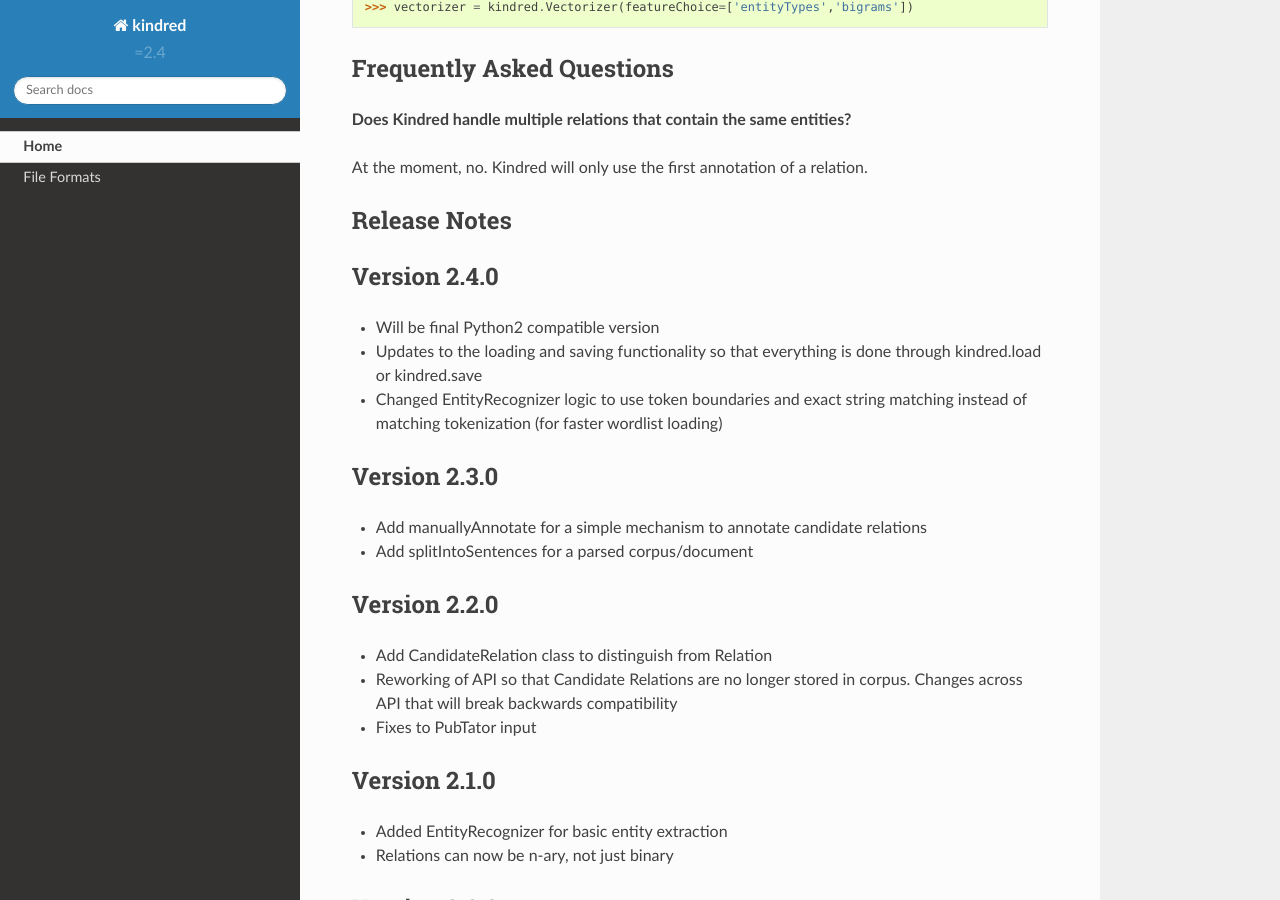
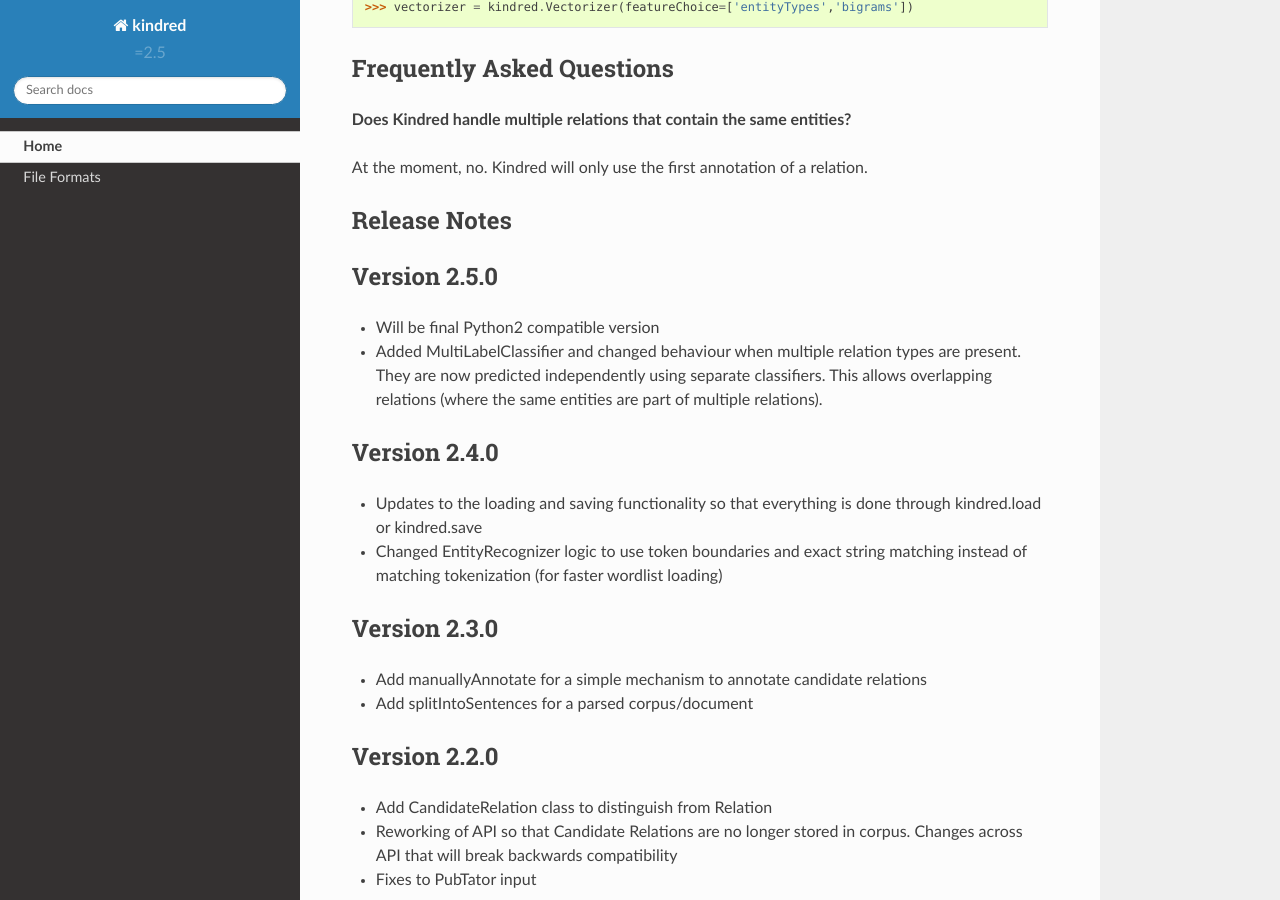
Before and after one commit to jakelever/kindred, a Sphinx documentation site: the page built from docs/index.rst, in a window 1280 px wide and 900 px high, scrolled down 4471 px. Built offline with Sphinx 7.4.7 and the Read the Docs theme 2.0.0, drawn with Linux system fonts in a browser that asks for light colours; formulas are drawn with MathJax 3.

```diff
--- a/docs/index.rst
+++ b/docs/index.rst
@@ -171,9 +171,13 @@ At the moment, no. Kindred will only use the first annotation of a relation.
 Release Notes
 -------------
 
+Version 2.5.0
+-------------
+- Will be final Python2 compatible version
+- Added MultiLabelClassifier and changed behaviour when multiple relation types are present. They are now predicted independently using separate classifiers. This allows overlapping relations (where the same entities are part of multiple relations).
+
 Version 2.4.0
 -------------
-- Will be final Python2 compatible version
 - Updates to the loading and saving functionality so that everything is done through kindred.load or kindred.save
 - Changed EntityRecognizer logic to use token boundaries and exact string matching instead of matching tokenization (for faster wordlist loading)
 
--- a/setup.py
+++ b/setup.py
@@ -5,7 +5,7 @@ from setuptools import setup, find_packages
 from codecs import open
 from os import path
 
-VERSION='2.4.3'
+VERSION='2.5.0'
 
 here = path.abspath(path.dirname(__file__))
 
```
